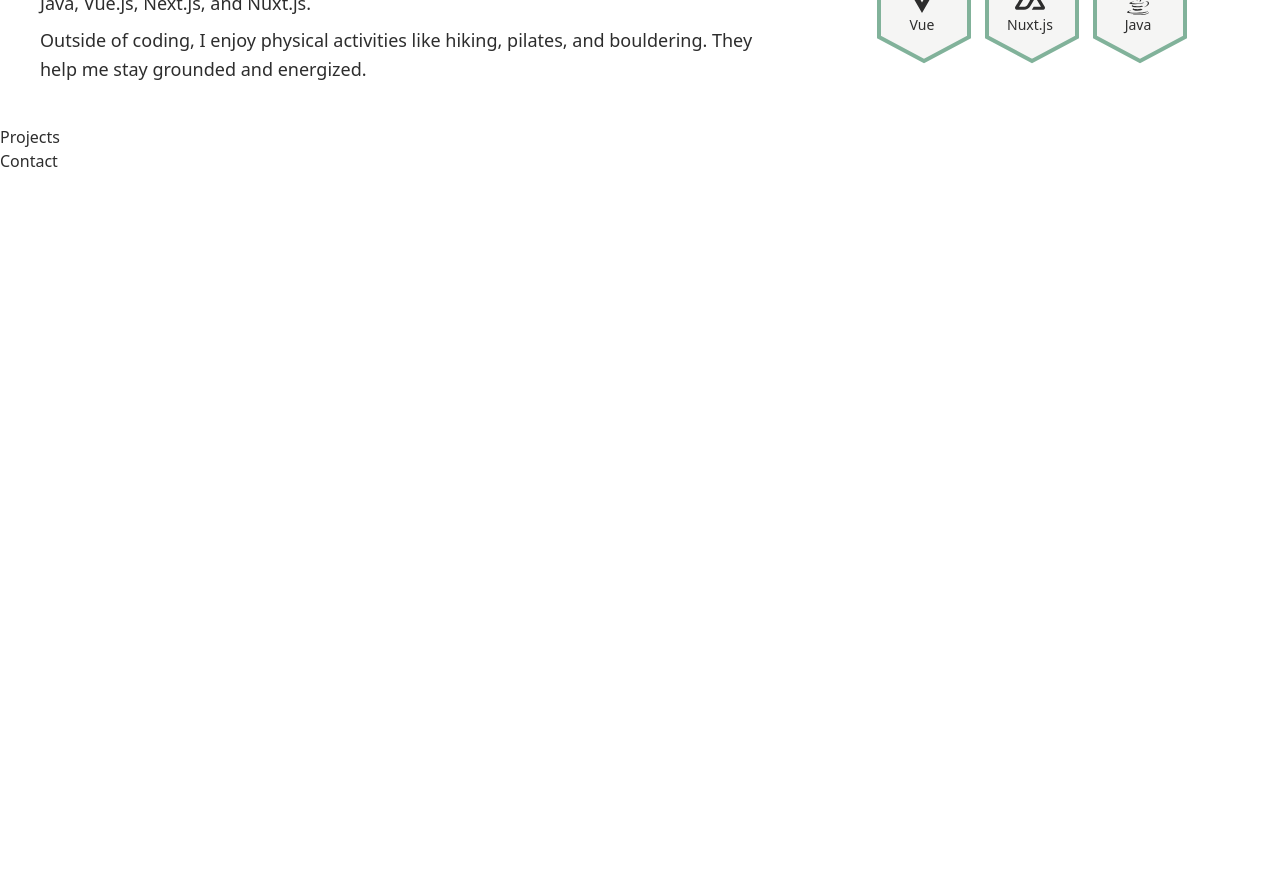
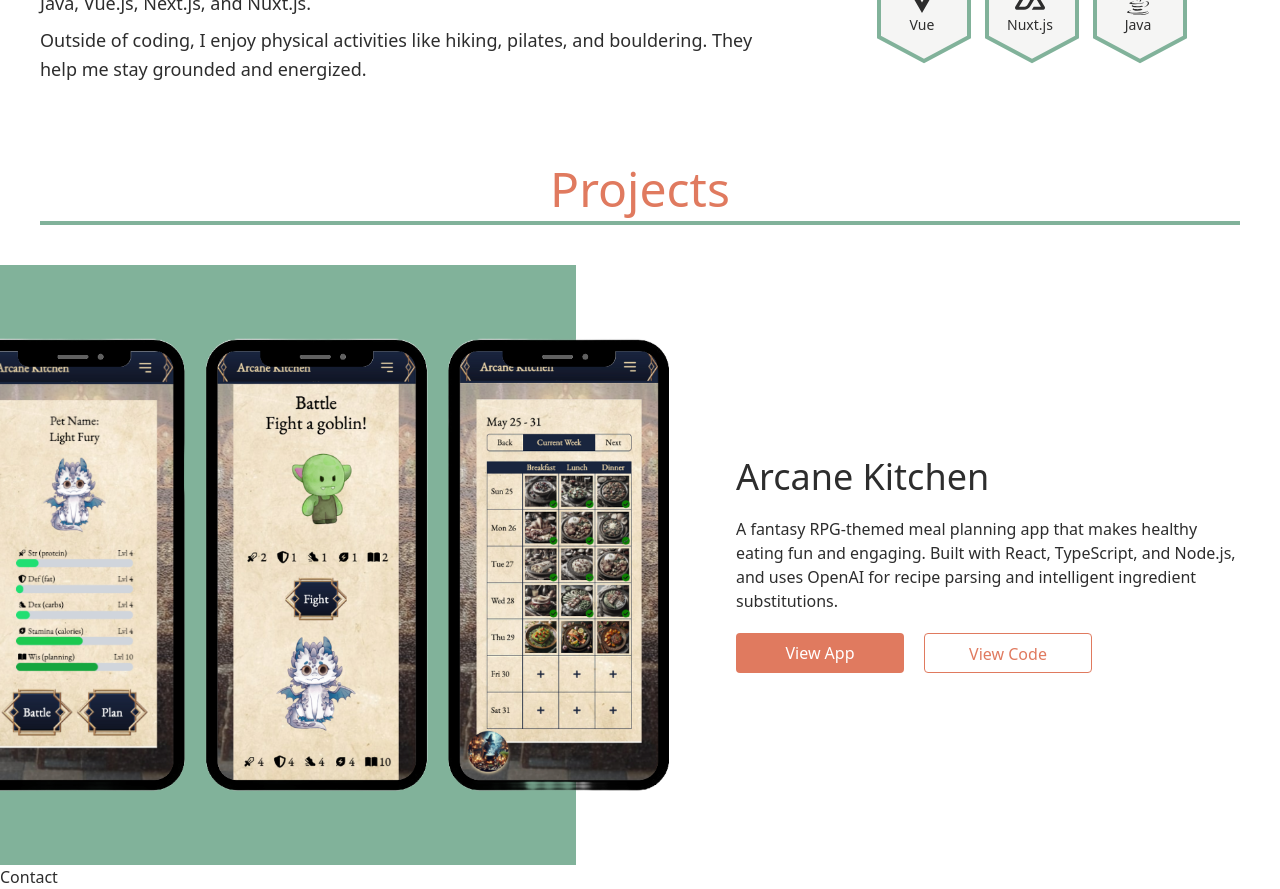
Before and after one commit to KSmiyazawa/my-portfolio, a React (Vite) app: page / in a window 1280 px wide. Shown: the part 900-1789 px from the top of the page. Before the commit the page ends 1073 px from the top, so only its background shows below. Built offline with nearby package versions, Linux system fonts and the light colour scheme.

Commit message:
feat: add Projects section with Arcane Kitchen project description

```diff
--- /dev/null
+++ b/src/components/ButtonGroup.tsx
@@ -0,0 +1,29 @@
+interface ButtonGroupProps {
+    appLink: string,
+    githubLink: string,
+}
+
+function ButtonGroup({ appLink, githubLink }: ButtonGroupProps) {
+  return (
+    <div className='flex gap-5'>
+        <a
+            href={appLink}
+            target="_blank"
+            rel="noopener noreferrer"
+            className='w-1/3 p-2 h-10 bg-[#E07A5F] text-white text-center rounded'
+        >
+            View App
+        </a>
+        <a
+            href={githubLink}
+            target="_blank"
+            rel="noopener noreferrer"
+            className='w-1/3 p-2 h-10 border-1 border-[#E07A5F] text-[#E07A5F] text-center rounded'
+        >
+            View Code
+        </a>
+    </div>
+  )
+}
+
+export default ButtonGroup
--- a/src/sections/Home.tsx
+++ b/src/sections/Home.tsx
@@ -2,7 +2,7 @@
     return (
         <section id='home' className='flex items-center justify-center gap-10 p-10'>
             <div className='text-[#2D2D2D]'>
-                <h1 className='text-7xl '>
+                <h1 className='text-7xl'>
                     Hello, I am <span className='text-[#E07A5F]'>Karen Saki</span>
                 </h1>
                 <p className="mt-4 text-md">
--- a/src/sections/Projects.tsx
+++ b/src/sections/Projects.tsx
@@ -1,9 +1,21 @@
-import React from 'react'
+import ButtonGroup from '../components/ButtonGroup'
 
 function Projects() {
   return (
-    <section id='projects'>
-      <p>Projects</p>
+    <section id='projects' className='flex-col items-center justify-center gap-10'>
+      <h1 className='text-center text-5xl text-[#E07A5F] border-b-4 border-[#81B29A] pb-2 m-10'>Projects</h1>
+
+      {/* Arcane Kitchen */}
+      <div className='flex relative gap-30 h-150'>
+        <div className=' bg-[#81B29A] basis-xl p-20 h-full'>
+          <img src='/arcane-kitchen.png' className='absolute -left-20 top-1/2 -translate-y-1/2 h-9/10'/>
+        </div>
+        <div className='text-[#2D2D2D] flex-1 flex flex-col ietms-center justify-center gap-5 p-10'>
+          <h2 className='text-4xl'>Arcane Kitchen</h2>
+          <p>A fantasy RPG-themed meal planning app that makes healthy eating fun and engaging. Built with React, TypeScript, and Node.js, and uses OpenAI for recipe parsing and intelligent ingredient substitutions.</p>
+          <ButtonGroup appLink='https://www.arcane-kitchen.com/' githubLink='https://github.com/Arcane-Kitchen'/>
+        </div>
+      </div>
     </section>
   )
 }
```
Also changed, not shown: public/arcane-kitchen.png (added).
